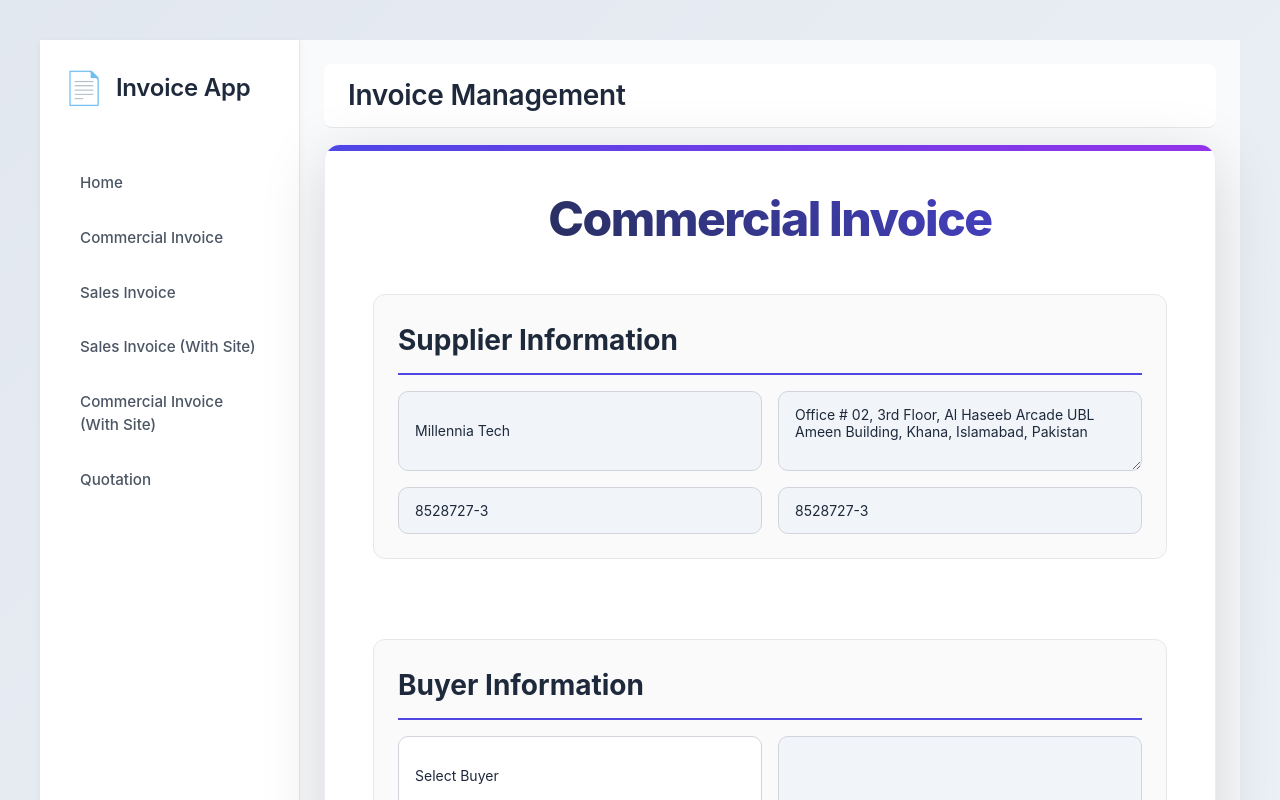
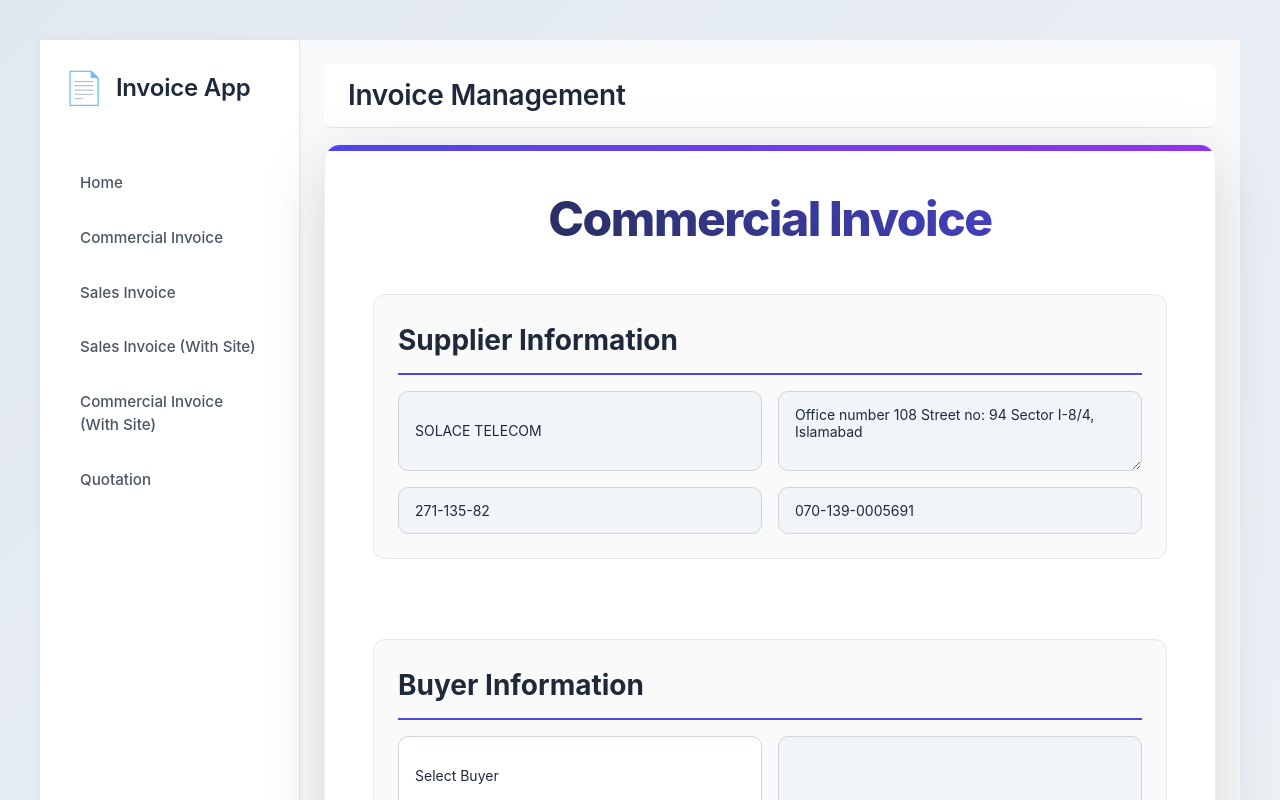
Before and after one commit to FarhanAli2000/Invoice_Frontend-, a React (Vite) app: page /commercial in a window 1280 px wide. Shown: the top 800 px of the page. Built offline with nearby package versions, Linux system fonts and the light colour scheme.

Commit message:
sdjknnjksdkj

```diff
--- a/src/Components/CommercialInvoice.jsx
+++ b/src/Components/CommercialInvoice.jsx
@@ -6,11 +6,11 @@ import './CommercialInvoice.css';
 export const CommercialInvoice = () => {
   const buyersData =
   {
-    // "NTC Head Quarter Islamabad": {
-    //   address: "Plot No. 181-186, Street No. 2, Industrial Area, Sector I-9/2, Islamabad, Pakistan",
-    //   NTN: "1218153",
-    //   STRN: "07-01-9802-013-64"
-    // },
+    "NTC Head Quarter Islamabad": {
+      address: "Plot No. 181-186, Street No. 2, Industrial Area, Sector I-9/2, Islamabad, Pakistan",
+      NTN: "1218153",
+      STRN: "07-01-9802-013-64"
+    },
     "SOLACE TELECOM":{
        address:"Office number 108 Street no: 94 Sector I-8/4, Islamabad",
        NTN:"271-135-82",
@@ -32,10 +32,10 @@ export const CommercialInvoice = () => {
   };
 
   const [invoice, setInvoice] = useState({
-    supplierName: 'Millennia Tech',
-    supplierAddress: 'Office # 02, 3rd Floor, Al Haseeb Arcade UBL Ameen Building, Khana, Islamabad, Pakistan',
-    supplierNTN: '8528727-3',
-    supplierSTRN: '8528727-3',
+    supplierName: 'SOLACE TELECOM',
+    supplierAddress: 'Office number 108 Street no: 94 Sector I-8/4, Islamabad',
+    supplierNTN: '271-135-82',
+    supplierSTRN: '070-139-0005691',
     buyerName: '',
     buyerAddress: '',
     buyerNTN: '',
--- a/src/Components/CommercialInvoiceWithSite.jsx
+++ b/src/Components/CommercialInvoiceWithSite.jsx
@@ -26,10 +26,10 @@ export const CommercialInvoiceWithSite = () => {
   };
 
   const [invoice, setInvoice] = useState({
-    supplierName: 'Millennia Tech',
-    supplierAddress: 'Office # 02, 3rd Floor, Al Haseeb Arcade UBL Ameen Building, Khana, Islamabad, Pakistan',
-    supplierNTN: '8528727-3',
-    supplierSTRN: '8528727-3',
+    supplierName: 'SOLACE TELECOM',
+    supplierAddress: 'Office number 108 Street no: 94 Sector I-8/4, Islamabad',
+    supplierNTN: '271-135-82',
+    supplierSTRN: '070-139-0005691',
     buyerName: '',
     buyerAddress: '',
     buyerNTN: '',
--- a/src/Components/SalesWithSite.jsx
+++ b/src/Components/SalesWithSite.jsx
@@ -4,11 +4,11 @@ import { toWords } from 'number-to-words';
 import './SalesInvoice.css';
 
 const SUPPLIER_INFO = {
-  supplierName: 'Millennia Tech',
+  supplierName: 'SOLACE TELECOM',
   supplierAddress:
-    'Office # 02, 3rd Floor, Al Haseeb Arcade UBL Ameen Building, Khana, Islamabad, Pakistan',
-  supplierNTN: '8528727-3',
-  supplierSTRN: '8528727-3',
+    'Office number 108 Street no: 94 Sector I-8/4, Islamabad',
+  supplierNTN: '271-135-82',
+  supplierSTRN: '070-139-0005691',
 };
 
 const buyersData = {
```
